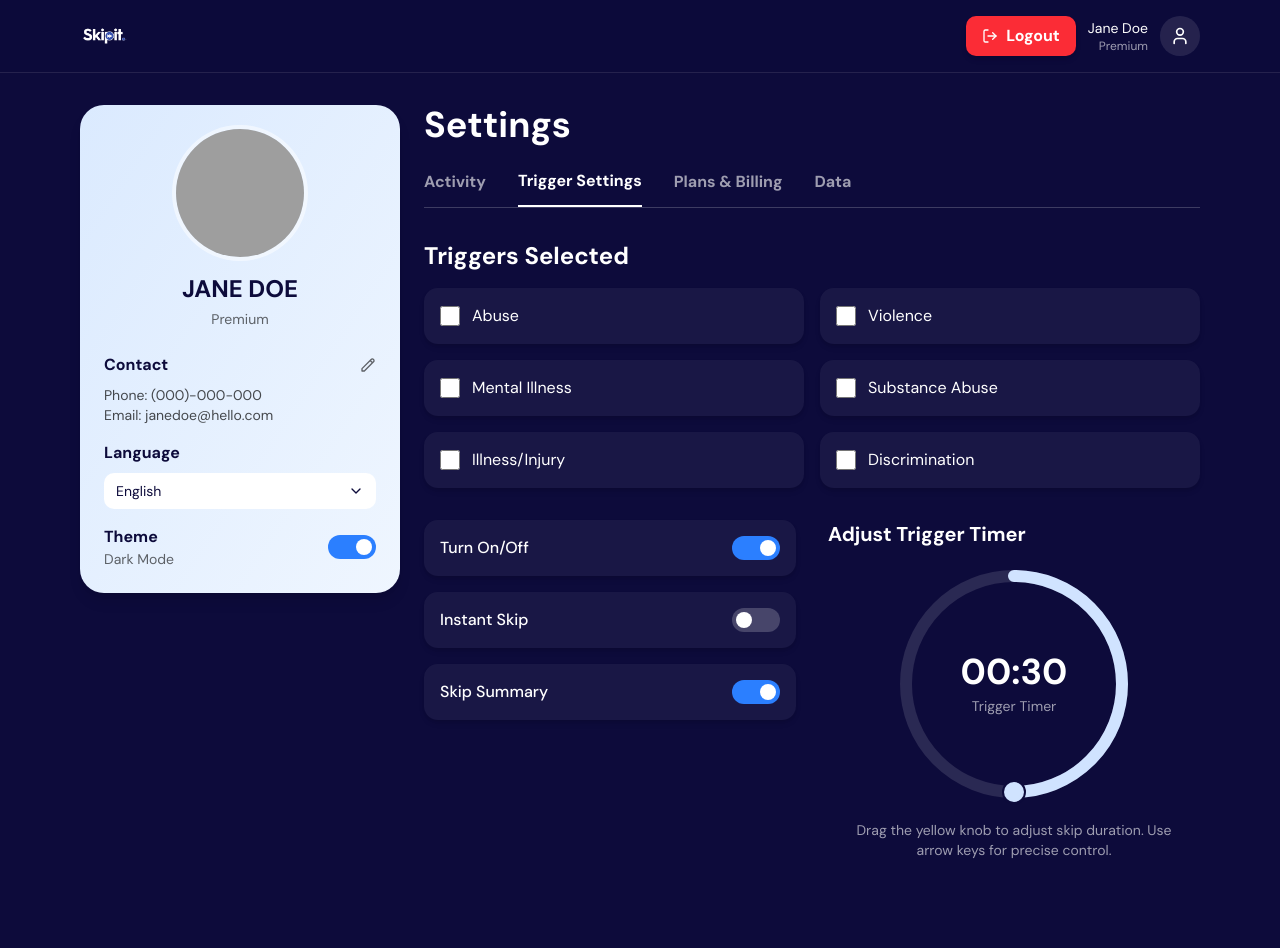
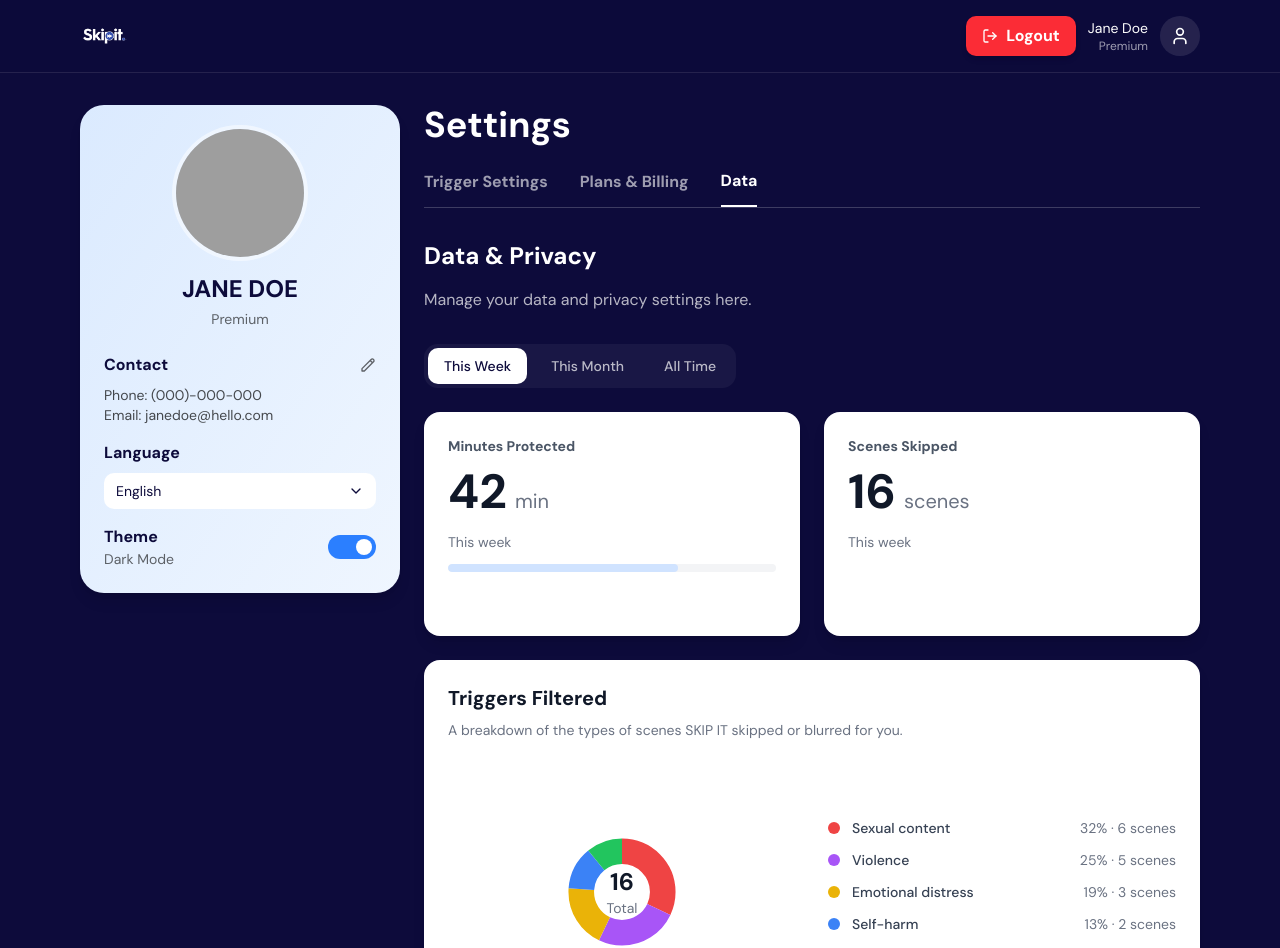
Before and after one commit to skipit-tech/replit, a Next.js app: page /settings in a window 1280 px wide. Shown: the top 948 px of the page. Built offline with nearby package versions, Linux system fonts and the light colour scheme; grey boxes are pictures that could not be loaded.

Commit message:
feat: enhance activity dashboard with translations and filters
Move dashboard under Data tab, reduce donut chart size, add time filters, and full translations.

#VERCEL_SKIP

Co-authored-by: null <220998700+skipit-tech@users.noreply.github.com>

```diff
--- a/app/settings/page.tsx
+++ b/app/settings/page.tsx
@@ -8,13 +8,13 @@ import type { Locale } from "@/i18n/translations"
 import Link from "next/link"
 import ActivityDashboard from "@/components/ActivityDashboard"
 
-type Tab = "trigger" | "plans" | "data" | "activity"
+type Tab = "trigger" | "plans" | "data"
 type Plan = "starter" | "single" | "family" | "org"
 
 export default function SettingsPage() {
   const { t, locale, setLocale } = useI18n()
 
-  const [tab, setTab] = useState<Tab>("trigger")
+  const [tab, setTab] = useState<Tab>("data") // Changed default tab from "trigger" to "data" to hide Activity tab
   const [selectedPlan, setSelectedPlan] = useState<Plan>("family")
   const [isSignedIn, setIsSignedIn] = useState(true) // TODO: Replace with actual Firebase auth state
   const [triggers, setTriggers] = useState({
@@ -137,14 +137,6 @@ export default function SettingsPage() {
             {/* Tabs */}
             <div className="flex gap-8 border-b border-white/20 mb-8">
               <button
-                onClick={() => setTab("activity")}
-                className={`pb-3 font-semibold transition ${
-                  tab === "activity" ? "border-b-2 border-white" : "text-white/60 hover:text-white"
-                }`}
-              >
-                Activity
-              </button>
-              <button
                 onClick={() => setTab("trigger")}
                 className={`pb-3 font-semibold transition ${
                   tab === "trigger" ? "border-b-2 border-white" : "text-white/60 hover:text-white"
@@ -169,9 +161,6 @@ export default function SettingsPage() {
                 {t("settings.dataTab")}
               </button>
             </div>
-
-            {/* Activity Dashboard Tab */}
-            {tab === "activity" && <ActivityDashboard />}
 
             {/* Trigger Settings Tab */}
             {tab === "trigger" && (
@@ -293,7 +282,8 @@ export default function SettingsPage() {
             {tab === "data" && (
               <div>
                 <h2 className="text-2xl font-semibold mb-4">{t("settings.dataPrivacy")}</h2>
-                <p className="text-white/70">{t("settings.dataPrivacyDesc")}</p>
+                <p className="text-white/70 mb-8">{t("settings.dataPrivacyDesc")}</p>
+                <ActivityDashboard />
               </div>
             )}
           </div>
--- a/components/ActivityDashboard.tsx
+++ b/components/ActivityDashboard.tsx
@@ -1,6 +1,7 @@
 "use client"
 
 import { useState } from "react"
+import { useI18n } from "@/i18n/I18nProvider"
 
 type TimeFilter = "week" | "month" | "all"
 
@@ -11,24 +12,53 @@ interface TriggerData {
   scenes: number
 }
 
+const mockData = {
+  week: {
+    minutesProtected: 42,
+    scenesSkipped: 16,
+    weeklyActivity: [3, 1, 4, 2, 5, 0, 1],
+    triggerData: [
+      { name: "Sexual content", color: "#ef4444", percentage: 32, scenes: 6 },
+      { name: "Violence", color: "#a855f7", percentage: 25, scenes: 5 },
+      { name: "Emotional distress", color: "#eab308", percentage: 19, scenes: 3 },
+      { name: "Self-harm", color: "#3b82f6", percentage: 13, scenes: 2 },
+      { name: "Animal harm", color: "#22c55e", percentage: 11, scenes: 2 },
+    ],
+  },
+  month: {
+    minutesProtected: 178,
+    scenesSkipped: 64,
+    weeklyActivity: [8, 12, 9, 15, 11, 13, 10],
+    triggerData: [
+      { name: "Sexual content", color: "#ef4444", percentage: 30, scenes: 19 },
+      { name: "Violence", color: "#a855f7", percentage: 28, scenes: 18 },
+      { name: "Emotional distress", color: "#eab308", percentage: 20, scenes: 13 },
+      { name: "Self-harm", color: "#3b82f6", percentage: 12, scenes: 8 },
+      { name: "Animal harm", color: "#22c55e", percentage: 10, scenes: 6 },
+    ],
+  },
+  all: {
+    minutesProtected: 892,
+    scenesSkipped: 312,
+    weeklyActivity: [42, 38, 45, 51, 48, 40, 44],
+    triggerData: [
+      { name: "Sexual content", color: "#ef4444", percentage: 31, scenes: 97 },
+      { name: "Violence", color: "#a855f7", percentage: 27, scenes: 84 },
+      { name: "Emotional distress", color: "#eab308", percentage: 19, scenes: 59 },
+      { name: "Self-harm", color: "#3b82f6", percentage: 13, scenes: 41 },
+      { name: "Animal harm", color: "#22c55e", percentage: 10, scenes: 31 },
+    ],
+  },
+}
+
 export default function ActivityDashboard() {
+  const { t } = useI18n()
   const [timeFilter, setTimeFilter] = useState<TimeFilter>("week")
 
-  // Mock data
-  const minutesProtected = 42
-  const scenesSkipped = 16
-  const weeklyActivity = [3, 1, 4, 2, 5, 0, 1] // Last 7 days
-  const dailyGoal = { current: 0, target: 15 }
-
-  const triggerData: TriggerData[] = [
-    { name: "Sexual content", color: "#ef4444", percentage: 32, scenes: 6 },
-    { name: "Violence", color: "#a855f7", percentage: 25, scenes: 5 },
-    { name: "Emotional distress", color: "#eab308", percentage: 19, scenes: 3 },
-    { name: "Self-harm", color: "#3b82f6", percentage: 13, scenes: 2 },
-    { name: "Animal harm", color: "#22c55e", percentage: 11, scenes: 2 },
-  ]
+  const { minutesProtected, scenesSkipped, weeklyActivity, triggerData } = mockData[timeFilter]
 
   const maxActivity = Math.max(...weeklyActivity)
+  const dailyGoal = { current: 0, target: 15 }
 
   return (
     <div className="space-y-6">
@@ -42,7 +72,7 @@ export default function ActivityDashboard() {
               timeFilter === filter ? "bg-white text-[#0D0B3B]" : "text-white/70 hover:text-white"
             }`}
           >
-            {filter === "week" ? "This Week" : filter === "month" ? "This Month" : "All Time"}
+            {t(`settings.activity.timeFilter.${filter}`)}
           </button>
         ))}
       </div>
@@ -51,13 +81,12 @@ export default function ActivityDashboard() {
       <div className="grid md:grid-cols-2 gap-6">
         {/* Minutes Protected Card */}
         <div className="bg-white rounded-2xl p-6 shadow-lg">
-          <h3 className="text-sm font-semibold text-gray-600 mb-3">Minutes Protected</h3>
+          <h3 className="text-sm font-semibold text-gray-600 mb-3">{t("settings.activity.minutesProtected")}</h3>
           <div className="flex items-baseline gap-2 mb-4">
             <span className="text-5xl font-bold text-gray-900">{minutesProtected}</span>
-            <span className="text-xl text-gray-500">min</span>
+            <span className="text-xl text-gray-500">{t("settings.activity.min")}</span>
           </div>
-          <p className="text-sm text-gray-500 mb-3">This week</p>
-          {/* Progress bar */}
+          <p className="text-sm text-gray-500 mb-3">{t(`settings.activity.timeLabel.${timeFilter}`)}</p>
           <div className="h-2 bg-gray-100 rounded-full overflow-hidden">
             <div className="h-full bg-[#d0e3ff] rounded-full" style={{ width: "70%" }} />
           </div>
@@ -65,13 +94,12 @@ export default function ActivityDashboard() {
 
         {/* Scenes Skipped Card */}
         <div className="bg-white rounded-2xl p-6 shadow-lg">
-          <h3 className="text-sm font-semibold text-gray-600 mb-3">Scenes Skipped</h3>
+          <h3 className="text-sm font-semibold text-gray-600 mb-3">{t("settings.activity.scenesSkipped")}</h3>
           <div className="flex items-baseline gap-2 mb-4">
             <span className="text-5xl font-bold text-gray-900">{scenesSkipped}</span>
-            <span className="text-xl text-gray-500">scenes</span>
+            <span className="text-xl text-gray-500">{t("settings.activity.scenes")}</span>
           </div>
-          <p className="text-sm text-gray-500 mb-3">This week</p>
-          {/* Mini 7-day chart */}
+          <p className="text-sm text-gray-500 mb-3">{t(`settings.activity.timeLabel.${timeFilter}`)}</p>
           <div className="flex items-end gap-1 h-12">
             {weeklyActivity.map((count, i) => (
               <div key={i} className="flex-1 flex flex-col justify-end">
@@ -87,10 +115,8 @@ export default function ActivityDashboard() {
 
       {/* Donut Chart - Triggers Filtered */}
       <div className="bg-white rounded-2xl p-6 shadow-lg">
-        <h3 className="text-xl font-semibold text-gray-900 mb-2">Triggers Filtered</h3>
-        <p className="text-sm text-gray-500 mb-6">
-          A breakdown of the types of scenes SKIP IT skipped or blurred for you.
-        </p>
+        <h3 className="text-xl font-semibold text-gray-900 mb-2">{t("settings.activity.triggersFiltered")}</h3>
+        <p className="text-sm text-gray-500 mb-6">{t("settings.activity.triggersDesc")}</p>
 
         <div className="grid md:grid-cols-2 gap-8 items-center">
           {/* Donut Chart */}
@@ -121,8 +147,8 @@ export default function ActivityDashboard() {
             </svg>
             <div className="absolute inset-0 flex items-center justify-center">
               <div className="text-center">
-                <div className="text-3xl font-bold text-gray-900">{scenesSkipped}</div>
-                <div className="text-sm text-gray-500">Total</div>
+                <div className="text-2xl font-bold text-gray-900">{scenesSkipped}</div>
+                <div className="text-sm text-gray-500">{t("settings.activity.total")}</div>
               </div>
             </div>
           </div>
@@ -133,10 +159,12 @@ export default function ActivityDashboard() {
               <div key={i} className="flex items-center justify-between">
                 <div className="flex items-center gap-3">
                   <div className="w-3 h-3 rounded-full" style={{ backgroundColor: trigger.color }} />
-                  <span className="text-sm font-medium text-gray-700">{trigger.name}</span>
+                  <span className="text-sm font-medium text-gray-700">
+                    {t(`settings.activity.triggers.${trigger.name}`)}
+                  </span>
                 </div>
                 <div className="text-sm text-gray-500">
-                  {trigger.percentage}% · {trigger.scenes} scenes
+                  {trigger.percentage}% · {trigger.scenes} {t("settings.activity.scenes")}
                 </div>
               </div>
             ))}
@@ -146,13 +174,14 @@ export default function ActivityDashboard() {
 
       {/* Optional Daily Goal Card */}
       <div className="bg-white rounded-2xl p-6 shadow-lg">
-        <h3 className="text-sm font-semibold text-gray-600 mb-3">Content Wellness Goal</h3>
+        <h3 className="text-sm font-semibold text-gray-600 mb-3">{t("settings.activity.wellnessGoal")}</h3>
         <div className="flex items-baseline gap-2 mb-4">
           <span className="text-3xl font-bold text-gray-900">{dailyGoal.current}</span>
-          <span className="text-xl text-gray-500">/ {dailyGoal.target} min</span>
+          <span className="text-xl text-gray-500">
+            / {dailyGoal.target} {t("settings.activity.min")}
+          </span>
         </div>
-        <p className="text-sm text-gray-500 mb-3">Goal: {dailyGoal.target} min of protected viewing</p>
-        {/* Progress bar */}
+        <p className="text-sm text-gray-500 mb-3">{t("settings.activity.goalDesc", { target: dailyGoal.target })}</p>
         <div className="h-3 bg-gray-100 rounded-full overflow-hidden">
           <div
             className="h-full bg-gradient-to-r from-[#d0e3ff] to-[#93b8f0] rounded-full transition-all"
--- a/i18n/translations.ts
+++ b/i18n/translations.ts
@@ -64,6 +64,34 @@ export const translations: Record<Locale, Record<string, any>> = {
         familyDesc: "Best for families or households.",
         org: "Organization Plan - TBA",
         orgDesc: "Best for families or households.",
+      },
+      activity: {
+        timeFilter: {
+          week: "This Week",
+          month: "This Month",
+          all: "All Time",
+        },
+        timeLabel: {
+          week: "This week",
+          month: "This month",
+          all: "All time",
+        },
+        minutesProtected: "Minutes Protected",
+        scenesSkipped: "Scenes Skipped",
+        min: "min",
+        scenes: "scenes",
+        total: "Total",
+        triggersFiltered: "Triggers Filtered",
+        triggersDesc: "A breakdown of the types of scenes SKIP IT skipped or blurred for you.",
+        triggers: {
+          "Sexual content": "Sexual content",
+          Violence: "Violence",
+          "Emotional distress": "Emotional distress",
+          "Self-harm": "Self-harm",
+          "Animal harm": "Animal harm",
+        },
+        wellnessGoal: "Content Wellness Goal",
+        goalDesc: "Goal: {target} min of protected viewing",
       },
     },
     how: {
@@ -153,6 +181,34 @@ export const translations: Record<Locale, Record<string, any>> = {
         org: "Plan organizacional - Por determinar",
         orgDesc: "Mejor para familias o hogares.",
       },
+      activity: {
+        timeFilter: {
+          week: "Esta semana",
+          month: "Este mes",
+          all: "Todo el tiempo",
+        },
+        timeLabel: {
+          week: "Esta semana",
+          month: "Este mes",
+          all: "Todo el tiempo",
+        },
+        minutesProtected: "Minutos protegidos",
+        scenesSkipped: "Escenas omitidas",
+        min: "min",
+        scenes: "escenas",
+        total: "Total",
+        triggersFiltered: "Disparadores filtrados",
+        triggersDesc: "Un desglose de los tipos de escenas que SKIP IT omitió o difuminó para ti.",
+        triggers: {
+          "Sexual content": "Contenido sexual",
+          Violence: "Violencia",
+          "Emotional distress": "Angustia emocional",
+          "Self-harm": "Autolesiones",
+          "Animal harm": "Daño animal",
+        },
+        wellnessGoal: "Objetivo de bienestar de contenido",
+        goalDesc: "Objetivo: {target} min de visualización protegida",
+      },
     },
     how: {
       title: "Sáltate escenas, no historias.",
@@ -240,6 +296,34 @@ export const translations: Record<Locale, Record<string, any>> = {
         familyDesc: "Idéal pour les familles ou les ménages.",
         org: "Offre organisation - À déterminer",
         orgDesc: "Idéal pour les familles ou les ménages.",
+      },
+      activity: {
+        timeFilter: {
+          week: "Cette semaine",
+          month: "Ce mois-ci",
+          all: "Tout le temps",
+        },
+        timeLabel: {
+          week: "Cette semaine",
+          month: "Ce mois-ci",
+          all: "Tout le temps",
+        },
+        minutesProtected: "Minutes protégées",
+        scenesSkipped: "Scènes ignorées",
+        min: "min",
+        scenes: "scènes",
+        total: "Total",
+        triggersFiltered: "Déclencheurs filtrés",
+        triggersDesc: "Une répartition des types de scènes que SKIP IT a ignorées ou floutées pour vous.",
+        triggers: {
+          "Sexual content": "Contenu sexuel",
+          Violence: "Violence",
+          "Emotional distress": "Détresse émotionnelle",
+          "Self-harm": "Automutilation",
+          "Animal harm": "Cruauté envers les animaux",
+        },
+        wellnessGoal: "Objectif de bien-être du contenu",
+        goalDesc: "Objectif : {target} min de visionnage protégé",
       },
     },
     how: {
@@ -329,6 +413,34 @@ export const translations: Record<Locale, Record<string, any>> = {
         org: "संगठन प्लान - TBA",
         orgDesc: "परिवारों या घरों के लिए सर्वश्रेष्ठ।",
       },
+      activity: {
+        timeFilter: {
+          week: "इस सप्ताह",
+          month: "इस महीने",
+          all: "सभी समय",
+        },
+        timeLabel: {
+          week: "इस सप्ताह",
+          month: "इस महीने",
+          all: "सभी समय",
+        },
+        minutesProtected: "संरक्षित मिनट",
+        scenesSkipped: "छोड़े गए दृश्य",
+        min: "मिनट",
+        scenes: "दृश्य",
+        total: "कुल",
+        triggersFiltered: "फ़िल्टर किए गए ट्रिगर",
+        triggersDesc: "SKIP IT ने आपके लिए किस प्रकार के दृश्यों को छोड़ा या धुंधला किया, इसका विवरण।",
+        triggers: {
+          "Sexual content": "यौन सामग्री",
+          Violence: "हिंसा",
+          "Emotional distress": "भावनात्मक संकट",
+          "Self-harm": "आत्म-नुकसान",
+          "Animal harm": "पशु क्रूरता",
+        },
+        wellnessGoal: "सामग्री कल्याण लक्ष्य",
+        goalDesc: "लक्ष्य: {target} मिनट संरक्षित देखना",
+      },
     },
     how: {
       title: "दृश्य छोड़ें, कहानियां नहीं।",
@@ -416,6 +528,34 @@ export const translations: Record<Locale, Record<string, any>> = {
         familyDesc: "最适合家庭或住户。",
         org: "组织套餐 - 待定",
         orgDesc: "最适合家庭或住户。",
+      },
+      activity: {
+        timeFilter: {
+          week: "本周",
+          month: "本月",
+          all: "所有时间",
+        },
+        timeLabel: {
+          week: "本周",
+          month: "本月",
+          all: "所有时间",
+        },
+        minutesProtected: "受保护分钟",
+        scenesSkipped: "跳过的场景",
+        min: "分钟",
+        scenes: "场景",
+        total: "总计",
+        triggersFiltered: "已过滤的触发器",
+        triggersDesc: "SKIP IT 为您跳过或模糊的场景类型的细分。",
+        triggers: {
+          "Sexual content": "性内容",
+          Violence: "暴力",
+          "Emotional distress": "情绪困扰",
+          "Self-harm": "自残",
+          "Animal harm": "虐待动物",
+        },
+        wellnessGoal: "内容健康目标",
+        goalDesc: "目标：{target} 分钟的受保护观看",
       },
     },
     how: {
@@ -505,6 +645,34 @@ export const translations: Record<Locale, Record<string, any>> = {
         org: "خطة المنظمة - سيتم تحديدها",
         orgDesc: "الأفضل للعائلات أو الأسر.",
       },
+      activity: {
+        timeFilter: {
+          week: "هذا الأسبوع",
+          month: "هذا الشهر",
+          all: "كل الوقت",
+        },
+        timeLabel: {
+          week: "هذا الأسبوع",
+          month: "هذا الشهر",
+          all: "كل الوقت",
+        },
+        minutesProtected: "الدقائق المحمية",
+        scenesSkipped: "المشاهد المتخطاة",
+        min: "دقيقة",
+        scenes: "مشاهد",
+        total: "المجموع",
+        triggersFiltered: "المحفزات المفلترة",
+        triggersDesc: "تفصيل لأنواع المشاهد التي تخطاها أو طمسها SKIP IT لك.",
+        triggers: {
+          "Sexual content": "محتوى جنسي",
+          Violence: "عنف",
+          "Emotional distress": "ضائقة عاطفية",
+          "Self-harm": "إيذاء النفس",
+          "Animal harm": "إيذاء الحيوانات",
+        },
+        wellnessGoal: "هدف صحة المحتوى",
+        goalDesc: "الهدف: {target} دقيقة من المشاهدة المحمية",
+      },
     },
     how: {
       title: "تخطى المشاهد، وليس القصص.",
```
